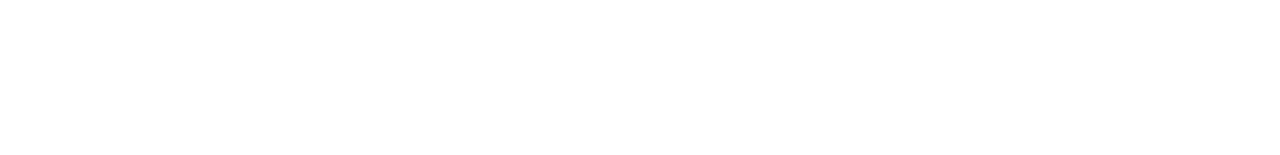
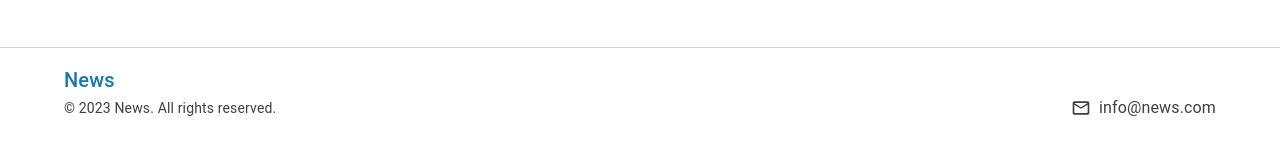
Before and after one commit to pabearyoga/news, a React (Create React App) app: page / in a window 1280 px wide. Shown: the part 325-480 px from the top of the page. Built offline with nearby package versions, Linux system fonts and the light colour scheme; no server answers.

Commit message:
add Footer Component

```diff
--- /dev/null
+++ b/src/components/Footer/Footer.jsx
@@ -0,0 +1,34 @@
+import React from 'react';
+import { Typography, Container, Box, Link } from '@mui/material';
+import MailOutlineRoundedIcon from '@mui/icons-material/MailOutlineRounded';
+
+const Footer = () => {
+  return (
+    <footer>
+      <Box
+        color="var(--text)"
+        p={2}
+        width="100%"
+        textAlign="center"
+        borderTop="1px solid var(--accent)"
+      >
+        <Container>
+          <Typography variant="h6" style={{ textAlign: 'left', color: 'var(--blue)' }}>
+            News
+          </Typography>
+        </Container>
+        <Container style={{ display: 'flex', flexDirection: 'row', justifyContent: 'space-between', alignItems: 'center' }}>
+          <Typography variant="body2">
+            &copy; {new Date().getFullYear()} News. All rights reserved.
+          </Typography>
+          <Link href="mailto:info@news.com" underline="none" color="var(--text)" style={{ display: 'flex', flexDirection: 'row', justifyContent: 'center', alignItems: 'center' }}>
+            <MailOutlineRoundedIcon sx={{ fontSize: 20, marginRight: 1 }} />
+            {'info@news.com'}
+          </Link>
+        </Container>
+      </Box>
+    </footer>
+  );
+};
+
+export default Footer;
--- a/src/components/Layout/Layout.jsx
+++ b/src/components/Layout/Layout.jsx
@@ -1,6 +1,7 @@
 import React from 'react';
 import { Container, CssBaseline, Box } from '@mui/material';
 import Header from '../Header/Header';
+import Footer from '../Footer/Footer';
 import { Outlet } from 'react-router-dom';
 import { Suspense } from 'react';
 
@@ -16,6 +17,7 @@
           </Suspense>
         </Box>
       </Container>
+      <Footer />
     </>
   );
 };
--- a/src/components/NewsList/NewsList.jsx
+++ b/src/components/NewsList/NewsList.jsx
@@ -39,7 +39,7 @@
 
   return (
     <div>
-      <TableContainer component={Paper}>
+      <TableContainer component={Paper} style={{marginBottom: '50px'}}>
         <Table sx={{ minWidth: 700 }} aria-label="customized table">
           <TableHead>
             <TableRow style={{ backgroundColor: 'var(--accent)', border: '1px solid var(--accent)' }}>
--- a/src/pages/Home/Home.jsx
+++ b/src/pages/Home/Home.jsx
@@ -19,8 +19,6 @@
 
   const { search, filterCountry, filterCategory, changeInput } = useData();
 
-  console.log(filterCountry)
-  console.log(filterCategory)
 
   const filterSelectClick = () => {
     setShowFilter((prevShowFilter) => !prevShowFilter);
```
